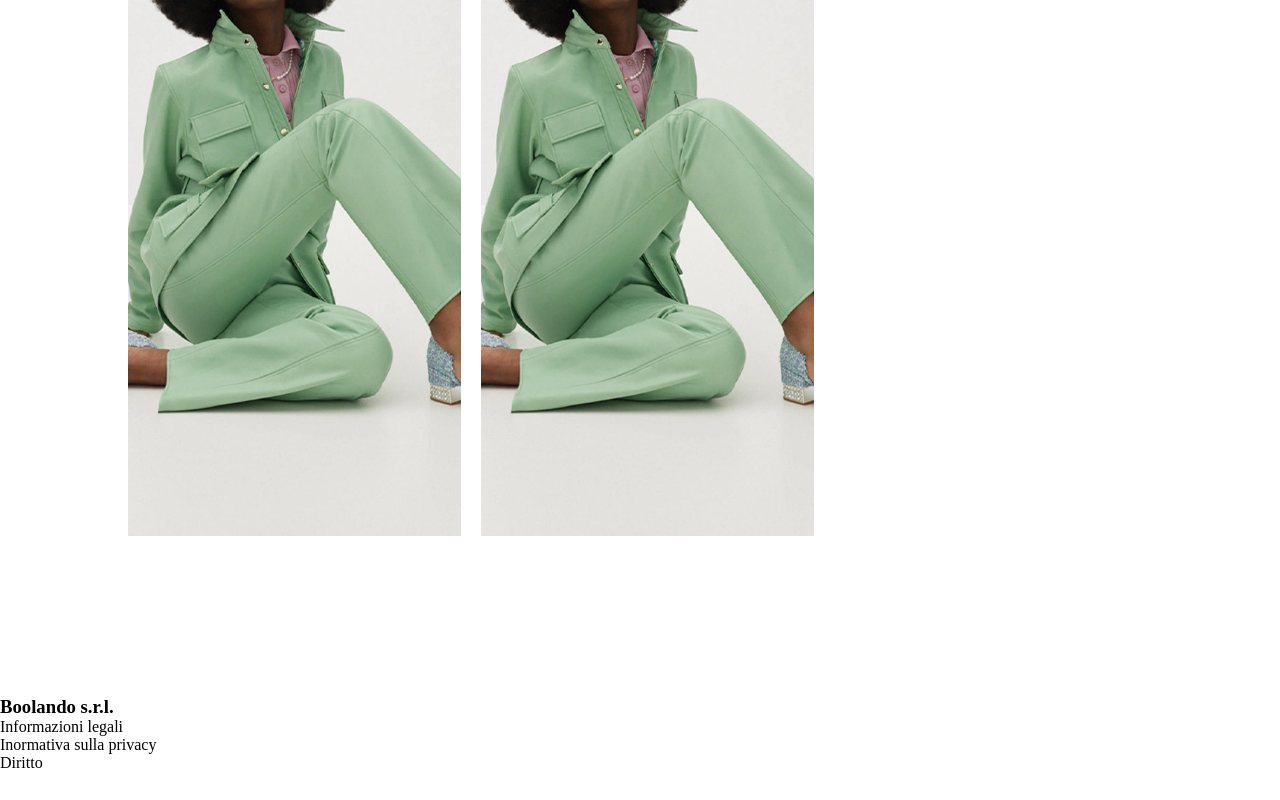
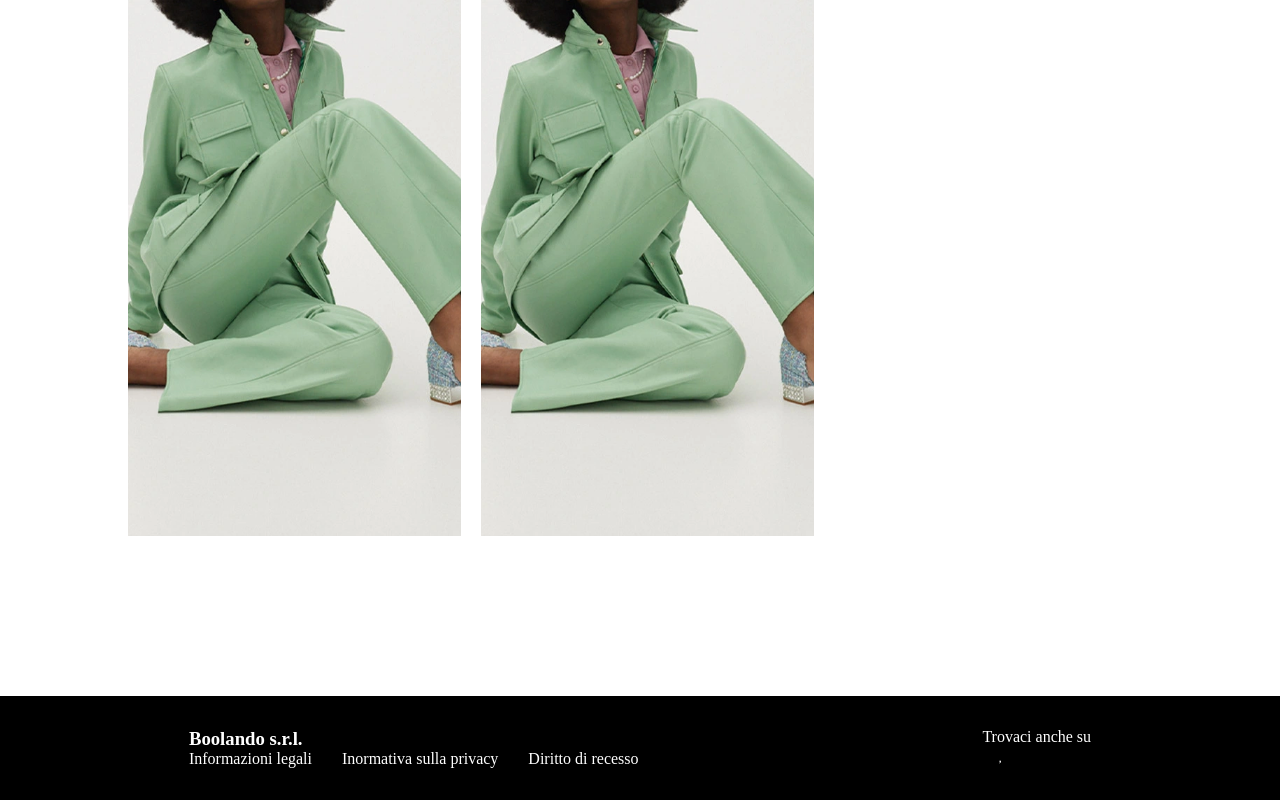
Before and after one commit to JordiMasci/html-css-boolando, a plain HTML site: page images/index.html in a window 1280 px wide. Shown: the part 1307-2107 px from the top of the page. Before the commit the page ends 2079 px from the top, so only its background shows below. Drawn offline with Linux system fonts and the light colour scheme.

Commit message:
feat:end footer

```diff
--- a/images/css/style.css
+++ b/images/css/style.css
@@ -23,6 +23,13 @@ header {
 
 }
 
+footer {
+    position: static;
+    padding: 2rem;
+    background-color: black;
+    color: white;
+}
+
 .img-header {
     width: 30%;
     margin: 0 100px;
@@ -45,8 +52,30 @@ main {
     display: flex;
 }
 
+.flex-column {
+    display: flex;
+    flex-direction: column;
+
+}
+
+
+
+
 .flex-wrap {
     flex-wrap: wrap;
+}
+
+.space-between {
+    justify-content: space-between;
+}
+
+.space-around {
+    justify-content: space-around;
+}
+
+
+.items-center {
+    align-items: center;
 }
 
 .gap {
@@ -55,13 +84,6 @@ main {
 
 
 
-.space-between {
-    justify-content: space-between;
-}
-
-.items-center {
-    align-items: center;
-}
 
 .relative {
     position: relative;
@@ -122,3 +144,12 @@ main img {
     height: 100%;
     width: 100%;
 }
+
+footer ul {
+
+    list-style: none;
+}
+
+footer li {
+    margin-right: 30px;
+}
--- a/images/index.html
+++ b/images/index.html
@@ -97,16 +97,22 @@
     </main>
 
     <footer>
-        <div class="flex">
-            <div>
+        <div class="flex space-around">
+            <div class="flex-column">
                 <h3>Boolando s.r.l.</h3>
-                <ul>
+                <ul class="flex">
                     <li>Informazioni legali</li>
                     <li>Inormativa sulla privacy</li>
-                    <li>Diritto</li>
+                    <li>Diritto di recesso</li>
                 </ul>
             </div>
-            <div></div>
+            <div>
+                <p>Trovaci anche su</p>
+                <i class="fa-light fa-user"></i>
+                <i class="fa-light fa-heart"></i>
+                <i class="fa-light fa-lock"></i>
+
+            </div>
         </div>
 
     </footer>
```
